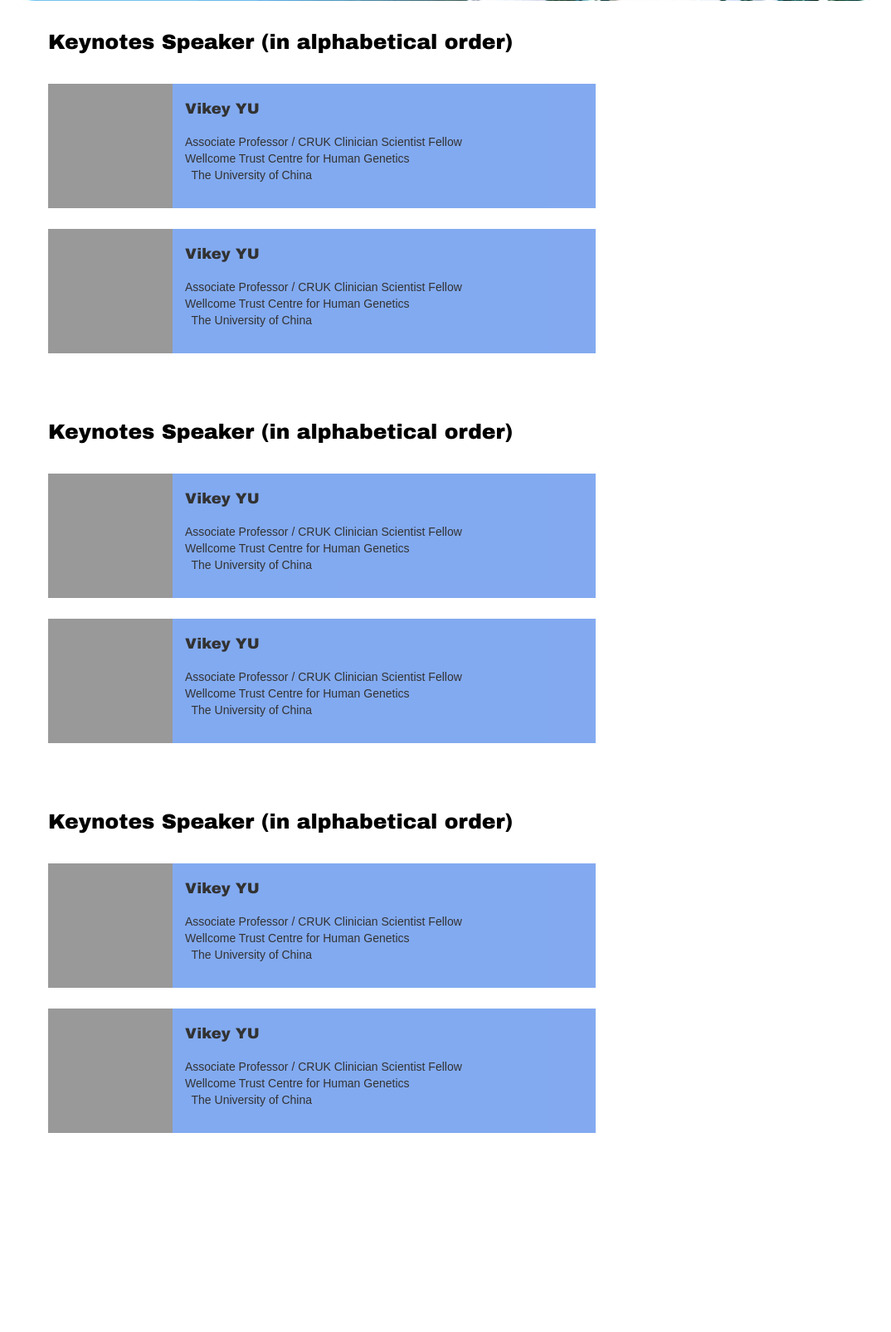
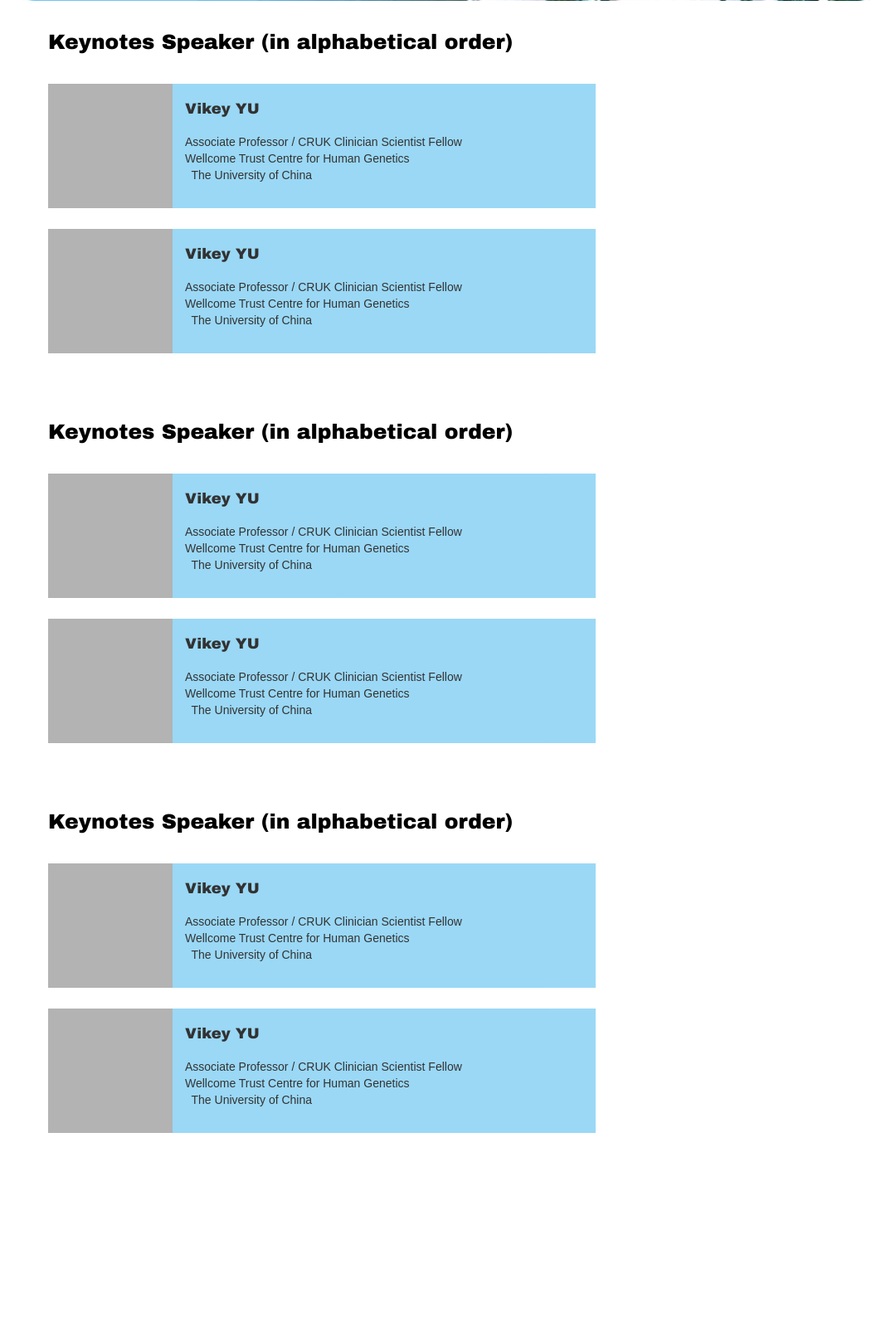
Before and after one commit to Mr-taiyan/web2, a Python web app: template templates/speaker.html in a window 1280 px wide. Shown: the part 319-1925 px from the top of the page at 83% size, without its empty margins (102-1176 px from the left). Run offline with Jinja, Linux system fonts and the light colour scheme; the template is opened without the code that fills it, so the values that code supplies are empty.

Commit message:
更新颜色至标准（手机bug存在）

```diff
--- a/static/css/style.css
+++ b/static/css/style.css
@@ -202,14 +202,14 @@ h1,h2{
     width:300px;
     /*height:100%;*/
     /*background: orangered;*/
-    border-left: 2px solid grey;
+    border-left: 2px solid #a1a1a1;
 }
 
 .advertisment .example{
     width:250px;
     height: 250px;
     margin: 50px auto;
-    background: grey;
+    background: #a1a1a1;
     display: flex;
     align-items: center;
     justify-content: center;
@@ -222,7 +222,7 @@ h1,h2{
 
 
 .small-item{
-    background: cornflowerblue;
+    background: #82cff4;
     opacity: 0.8;
     display: flex;
     margin-bottom: 25px;
@@ -241,13 +241,13 @@ h1,h2{
 .introduction>p{
     line-height: 20px;
     font-size: 14px;
-    padding: 0px 15px;
+    padding: 0 15px;
 }
 
 .profile{
     width: 150px;
     height: 150px;
-    background: grey;
+    background: #a1a1a1;
 }
 /******************************************/
 /******************************************/
@@ -315,5 +315,5 @@ h1,h2{
     line-height:50px;
     margin:0 auto;
     font-size: 18px;
-    color: grey;
+    color: #a1a1a1;
 }
--- a/templates/base.html
+++ b/templates/base.html
@@ -50,7 +50,7 @@
     <div class="info">
         <div class="info-content">
 
-            <h1>CONTACT US</h1>
+            <h1>联系我们</h1>
             <hr/>
             <p>
                 联系人：郑晓琴，向韧<br/>
```
